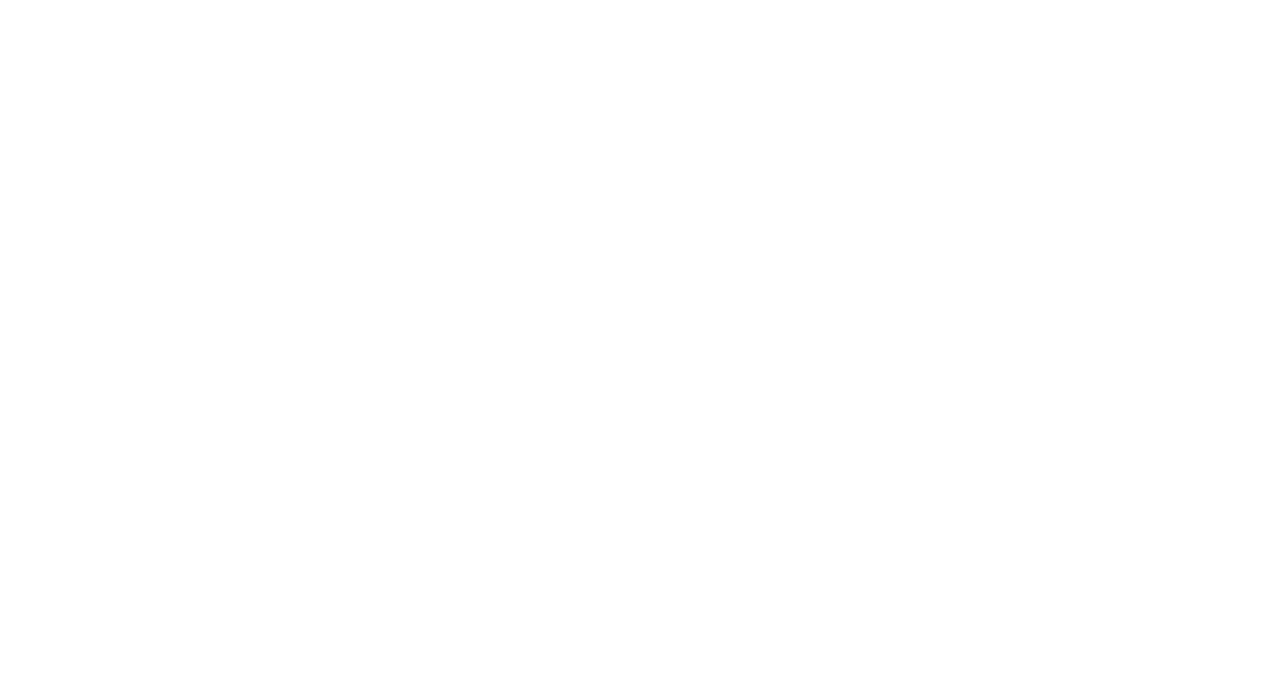
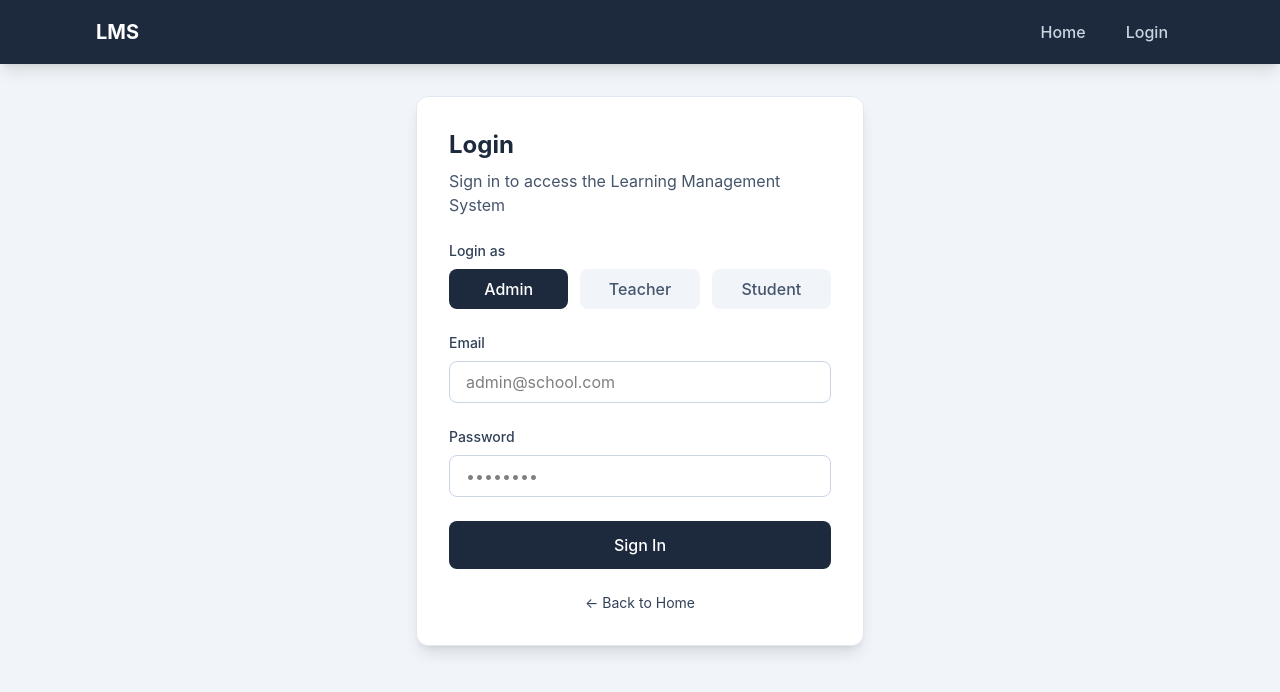
Before and after one commit to t0rn1k3/lms-frontend, a React (Create React App) app: page /login/admin in a window 1280 px wide. Before the commit this address had no page. Shown: the top 692 px of the page. Built offline with nearby package versions, Linux system fonts and the light colour scheme.

Commit message:
Teacher: POST /teachers/login → { email, password } → returns token. Student: POST /students/login → { email, password } → returns token. create dummy pages for admins, teachers and students to nagigate after login

```diff
--- a/src/App.js
+++ b/src/App.js
@@ -4,6 +4,9 @@ import "./App.css";
 import Layout from "./components/Layout";
 import HomePage from "./pages/HomePage";
 import LoginPage from "./pages/LoginPage";
+import AdminDashboard from "./pages/admin/AdminDashboard";
+import TeacherDashboard from "./pages/teacher/TeacherDashboard";
+import StudentDashboard from "./pages/student/StudentDashboard";
 
 function App() {
   return (
@@ -12,6 +15,10 @@ function App() {
         <Route path="/" element={<Layout />}>
           <Route index element={<HomePage />} />
           <Route path="login" element={<LoginPage />} />
+          <Route path="login/:role" element={<LoginPage />} />
+          <Route path="admin" element={<AdminDashboard />} />
+          <Route path="teacher" element={<TeacherDashboard />} />
+          <Route path="student" element={<StudentDashboard />} />
         </Route>
       </Routes>
     </BrowserRouter>
--- a/src/components/Layout.js
+++ b/src/components/Layout.js
@@ -1,7 +1,11 @@
-import { Outlet, Link, useLocation } from "react-router-dom";
+import { Outlet, Link, useLocation, useNavigate } from "react-router-dom";
+import { useAuthStore } from "../store";
 
 function Layout() {
   const location = useLocation();
+  const navigate = useNavigate();
+  const { role, logout } = useAuthStore();
+  const isLoggedIn = !!role;
 
   const navLinkClass = (path) =>
     `px-4 py-2 rounded-lg font-medium transition-colors duration-200 ${
@@ -21,13 +25,30 @@ function Layout() {
             >
               LMS
             </Link>
-            <div className="flex gap-2">
+            <div className="flex gap-2 items-center">
               <Link to="/" className={navLinkClass("/")}>
                 Home
               </Link>
-              <Link to="/login" className={navLinkClass("/login")}>
-                Login
-              </Link>
+              {isLoggedIn ? (
+                <>
+                  <Link to={`/${role}`} className={navLinkClass(`/${role}`)}>
+                    {role.charAt(0).toUpperCase() + role.slice(1)}
+                  </Link>
+                  <button
+                    onClick={() => {
+                      logout();
+                      navigate("/");
+                    }}
+                    className="px-4 py-2 rounded-lg font-medium text-slate-300 hover:bg-slate-700/50 hover:text-white transition-colors"
+                  >
+                    Logout
+                  </button>
+                </>
+              ) : (
+                <Link to="/login" className={navLinkClass("/login")}>
+                  Login
+                </Link>
+              )}
             </div>
           </div>
         </div>
--- a/src/pages/LoginPage.js
+++ b/src/pages/LoginPage.js
@@ -1,12 +1,30 @@
-import { useState } from "react";
-import { Link, useNavigate } from "react-router-dom";
+import { useState, useEffect } from "react";
+import { Link, useNavigate, useParams } from "react-router-dom";
 import { authService, getErrorMessage } from "../api";
 import { useAuthStore } from "../store";
 
+const LOGIN_ROLES = [
+  { value: "admin", label: "Admin" },
+  { value: "teacher", label: "Teacher" },
+  { value: "student", label: "Student" },
+];
+
+const VALID_ROLES = LOGIN_ROLES.map((r) => r.value);
+
 function LoginPage() {
   const navigate = useNavigate();
+  const { role: roleParam } = useParams();
   const setAuth = useAuthStore((s) => s.setAuth);
 
+  const [role, setRole] = useState(() => {
+    const r = roleParam?.toLowerCase();
+    return VALID_ROLES.includes(r) ? r : "admin";
+  });
+
+  useEffect(() => {
+    const r = roleParam?.toLowerCase();
+    if (r && VALID_ROLES.includes(r)) setRole(r);
+  }, [roleParam]);
   const [email, setEmail] = useState("");
   const [password, setPassword] = useState("");
   const [error, setError] = useState("");
@@ -17,11 +35,23 @@ function LoginPage() {
     setError("");
     setLoading(true);
 
+    const loginByRole = {
+      admin: authService.adminLogin,
+      teacher: authService.teacherLogin,
+      student: authService.studentLogin,
+    };
+
     try {
-      const { data } = await authService.adminLogin(email, password);
+      const login = loginByRole[role];
+      const { data } = await login(email, password);
       const token = data.data;
-      setAuth(token, "admin", { email });
-      navigate("/", { replace: true });
+      // Backend returns 200 with { message } on failed login - token will be missing
+      if (!token || typeof token !== "string") {
+        setError(data.message || "Invalid credentials");
+        return;
+      }
+      setAuth(token, role, { email });
+      navigate(`/${role}`, { replace: true });
     } catch (err) {
       setError(getErrorMessage(err));
     } finally {
@@ -32,12 +62,36 @@ function LoginPage() {
   return (
     <div className="max-w-md mx-auto">
       <div className="bg-white rounded-xl shadow-lg p-8 border border-slate-200">
-        <h1 className="text-2xl font-bold text-slate-800 mb-2">Admin Login</h1>
-        <p className="text-slate-600 mb-8">
+        <h1 className="text-2xl font-bold text-slate-800 mb-2">Login</h1>
+        <p className="text-slate-600 mb-6">
           Sign in to access the Learning Management System
         </p>
 
         <form onSubmit={handleSubmit} className="space-y-6">
+          <div>
+            <label className="block text-sm font-medium text-slate-700 mb-2">
+              Login as
+            </label>
+            <div className="flex gap-3">
+              {LOGIN_ROLES.map((r) => (
+                <button
+                  key={r.value}
+                  type="button"
+                  onClick={() => {
+                    setRole(r.value);
+                    navigate(`/login/${r.value}`, { replace: true });
+                  }}
+                  className={`flex-1 py-2 px-4 rounded-lg font-medium transition-colors ${
+                    role === r.value
+                      ? "bg-slate-800 text-white"
+                      : "bg-slate-100 text-slate-600 hover:bg-slate-200"
+                  }`}
+                >
+                  {r.label}
+                </button>
+              ))}
+            </div>
+          </div>
           {error && (
             <div className="p-3 bg-red-50 border border-red-200 rounded-lg text-red-700 text-sm">
               {error}
@@ -55,7 +109,7 @@ function LoginPage() {
               type="email"
               value={email}
               onChange={(e) => setEmail(e.target.value)}
-              placeholder="admin@school.com"
+              placeholder={`${role}@school.com`}
               required
               className="w-full px-4 py-2 border border-slate-300 rounded-lg focus:ring-2 focus:ring-slate-500 focus:border-slate-500 outline-none transition-shadow"
             />
--- /dev/null
+++ b/src/pages/admin/AdminDashboard.js
@@ -0,0 +1,10 @@
+function AdminDashboard() {
+  return (
+    <div>
+      <h1 className="text-2xl font-bold text-slate-800">Admin Dashboard</h1>
+      <p className="text-slate-600 mt-2">Welcome to the admin panel.</p>
+    </div>
+  );
+}
+
+export default AdminDashboard;
--- /dev/null
+++ b/src/pages/student/StudentDashboard.js
@@ -0,0 +1,10 @@
+function StudentDashboard() {
+  return (
+    <div>
+      <h1 className="text-2xl font-bold text-slate-800">Student Dashboard</h1>
+      <p className="text-slate-600 mt-2">Welcome to the student panel.</p>
+    </div>
+  );
+}
+
+export default StudentDashboard;
--- /dev/null
+++ b/src/pages/teacher/TeacherDashboard.js
@@ -0,0 +1,10 @@
+function TeacherDashboard() {
+  return (
+    <div>
+      <h1 className="text-2xl font-bold text-slate-800">Teacher Dashboard</h1>
+      <p className="text-slate-600 mt-2">Welcome to the teacher panel.</p>
+    </div>
+  );
+}
+
+export default TeacherDashboard;
```
